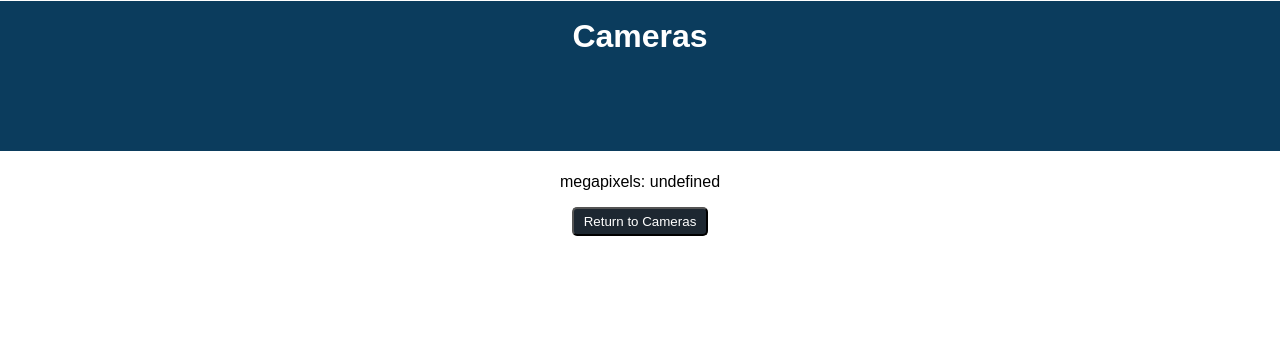
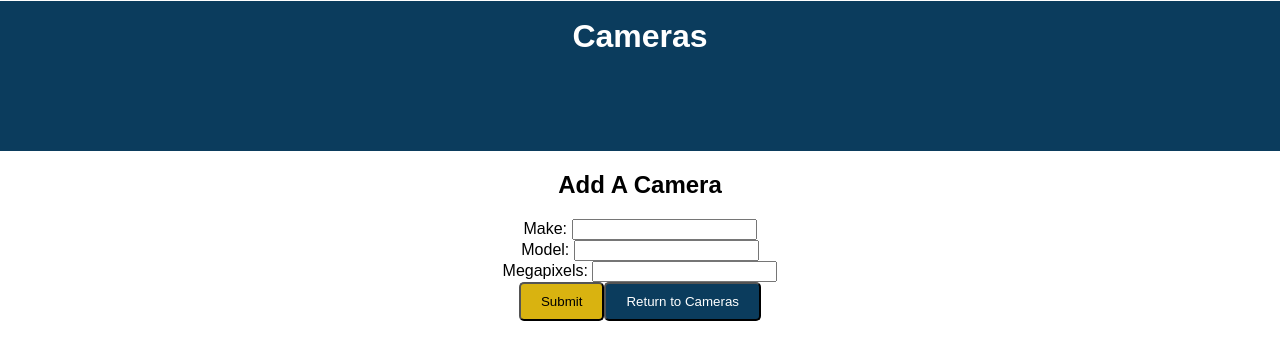
Before and after one commit to SalVN/java-project-front, a React (Create React App) app: page /cameras/add in a window 1280 px wide. Shown: the top 360 px of the page. Built offline with nearby package versions, Linux system fonts and the light colour scheme; no server answers.

Commit message:
set up route and components for add camera

```diff
--- /dev/null
+++ b/src/components/AddCamera.css
@@ -0,0 +1,13 @@
+.cameraReturnButton {
+  background-color: #0B3C5D;
+  color: white;
+  border-radius: 5px;
+  padding: 10px 20px;
+}
+
+.cameraAddButton {
+  background-color: #D9B310;
+  color: black;
+  border-radius: 5px;
+  padding: 10px 20px;
+}
--- /dev/null
+++ b/src/components/AddCamera.js
@@ -0,0 +1,60 @@
+ import React, { Component } from 'react';
+import './AddCamera.css';
+import axios from 'axios';
+import { BrowserRouter as Router, Link, Redirect } from 'react-router-dom';
+
+
+class AddCamera extends Component {
+    constructor(props) {
+        super(props);
+        this.state = {
+            submitted: false
+        };
+        this.handleSubmit = this.handleSubmit.bind(this);
+    }
+    render() {
+        return (
+            <div>
+            {
+                this.state.submitted &&
+                <Redirect to='/cameras'/>
+            }
+                <h2>Add A Camera</h2>
+                <form onSubmit={this.handleSubmit}>
+                    <label htmlFor="make">Make: </label>
+                    <input id="make"/>
+                    <br />
+                    <label htmlFor="cameraModel">Model: </label>
+                    <input id="cameraModel" />
+                    <br />
+                    <label htmlFor="megapixels">Megapixels: </label>
+                    <input id="megapixels" />
+                    <br />
+                    <button className="cameraAddButton" type="submit">Submit</button>
+                    <Link to="/cameras"><button className="cameraReturnButton" type="submit">Return to Cameras</button></Link>
+
+                </form>
+            </div>
+        );
+    }
+    handleSubmit (e) {
+        e.preventDefault();
+        const newCamera = {};
+        newCamera.make = e.target[0].value;
+        newCamera.model = e.target[1].value;
+        newCamera.megapixels = e.target[2].value;
+        // axios.post(`${API_URL}/cameras/-1`, newCamera)
+        // .then(() => {
+        //     this.setState({
+        //         submitted: true
+        //     });
+        // })
+        // .catch(err => {
+        //     console.log('err', err);
+        // });
+        console.log(newCamera);
+
+    }
+}
+
+export default AddCamera;
--- a/src/components/App.js
+++ b/src/components/App.js
@@ -2,6 +2,7 @@ import React, { Component } from 'react';
 import CameraList from './CameraList';
 import Header from './Header';
 import OneCamera from './OneCamera';
+import AddCamera from './AddCamera';
 import './App.css';
 import { BrowserRouter as Router, Route, Link, Switch } from 'react-router-dom';
 
@@ -14,6 +15,7 @@ class App extends Component {
           <Switch>
             <Route exact path='/' component={CameraList} />
             <Route exact path='/cameras' component={CameraList} />
+            <Route path='/cameras/add' component={AddCamera} />
             <Route path='/cameras/:cameraId' component={OneCamera} />
           </Switch>
         </div>
```
